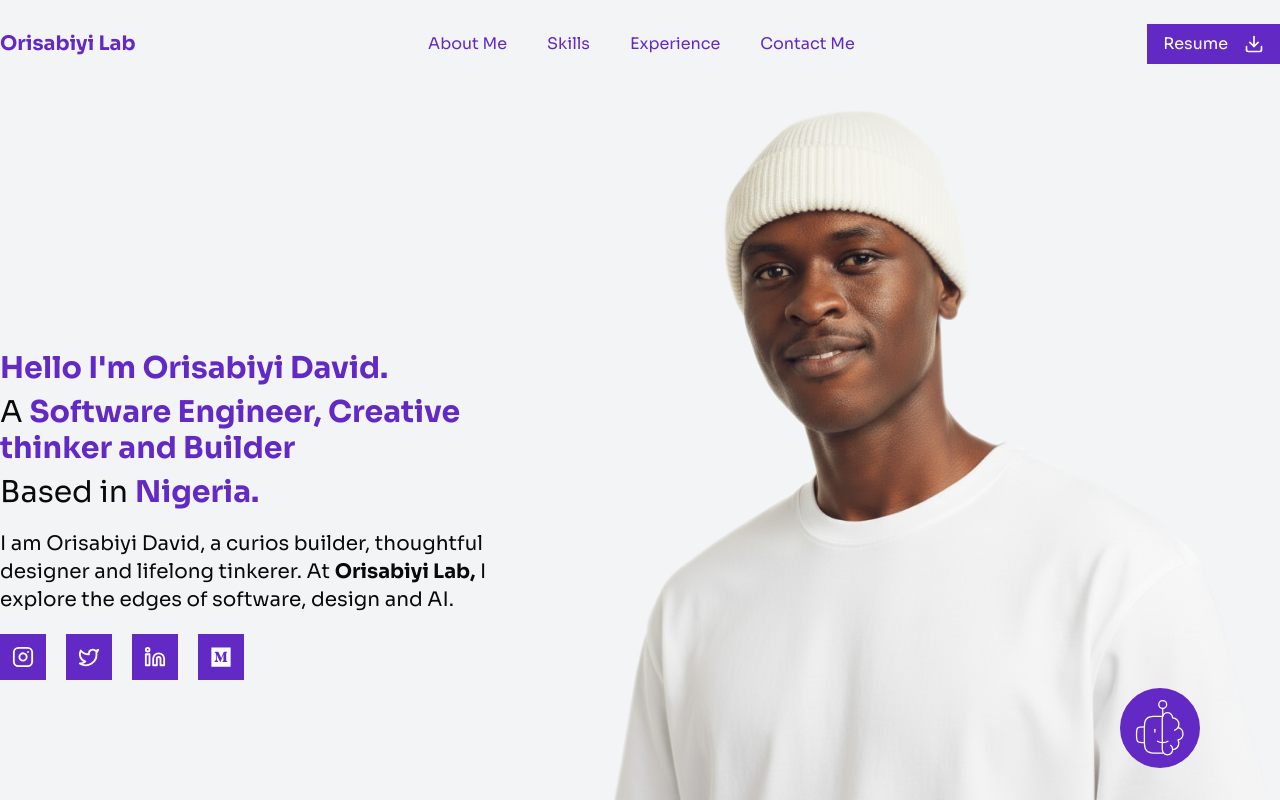
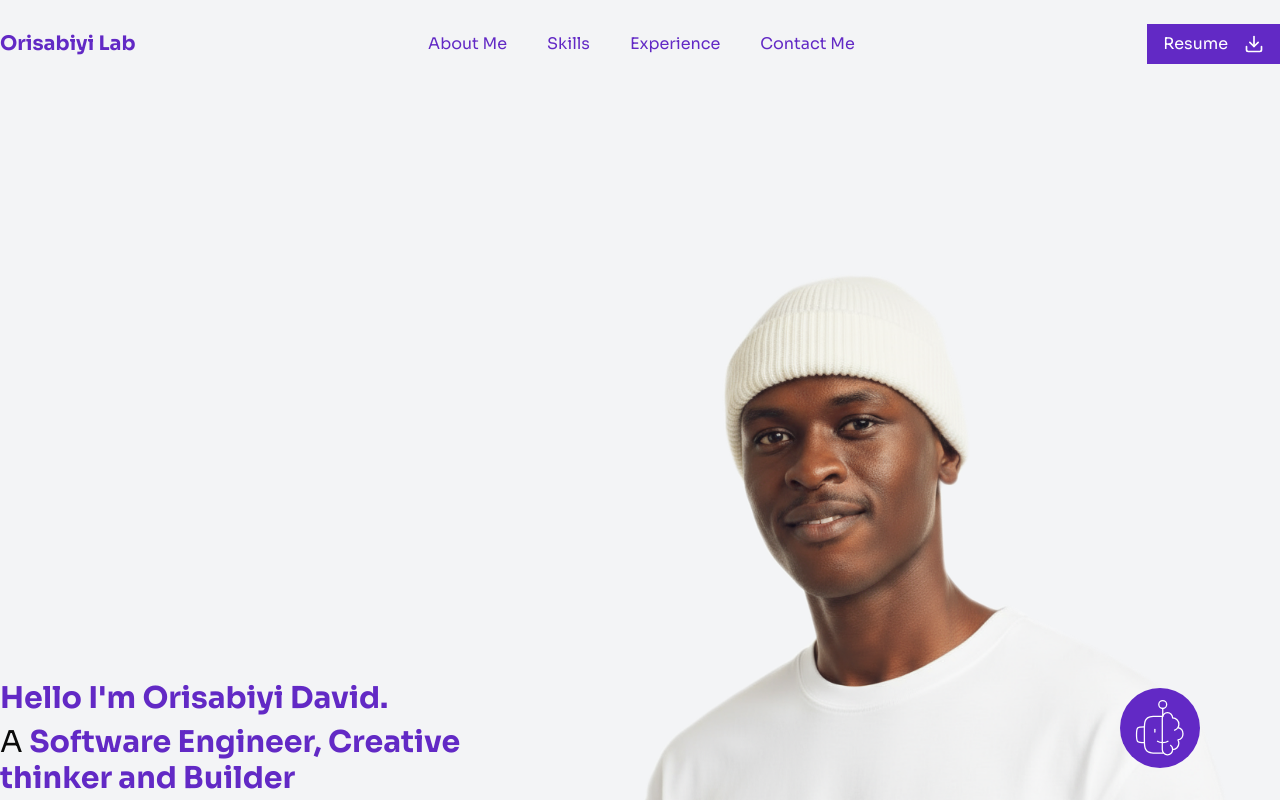
Before and after one commit to Orisabiyi/orisabiyi-lab, a Next.js app: page / in a window 1280 px wide. Shown: the top 800 px of the page. Built offline with nearby package versions, Linux system fonts and the light colour scheme.

Commit message:
feat: update layout and styling in ExperienceSection and Header for improved responsiveness and visual consistency

```diff
--- a/components/exprience-section.tsx
+++ b/components/exprience-section.tsx
@@ -54,11 +54,11 @@ export default function ExperienceSection() {
     <section
       id="experience"
       className="py-5 md:py-32 w-full font-sora bg-gradient-to-b from-[var(--secondary)] via-[var(--primary-1)] to-[var(--secondary)]">
-      <div className="2xl:container mx-auto w-full flex items-start justify-center gap-20 relative">
+      <div className="2xl:container mx-auto w-full flex flex-col md:flex-row items-start justify-center gap-20 relative">
         <h2 className="text-4xl text-white sticky top-10">
           My <span className="font-bold">Experience</span>
         </h2>
-        <ul className="flex flex-col gap-6 p-6 md:p-0 relative w-1/2">
+        <ul className="flex flex-col gap-6 p-6 md:p-0 relative md:w-1/2">
           {experienceData.map(
             ({ role, company, duration, description }, index) => (
               <li
--- a/components/header.tsx
+++ b/components/header.tsx
@@ -6,7 +6,7 @@ const Socials = dynamic(() => import("./socials"));
 
 export default function Header() {
   return (
-    <header className="flex flex-col md:flex-row md:h-[90vh] 2xl:h-[80vh] pt-20 pb-5 md:py-32 container mx-auto font-sora">
+    <header className="flex flex-col md:flex-row md:min-h-[80vh] pt-20 pb-5 md:py-32 container mx-auto font-sora">
       <div className="md:w-[38%] self-end flex flex-col items-start gap-3 md:gap-5 order-1 md:order-0">
         <h2 className="text-2xl md:text-3xl 2xl:text-4xl flex flex-col gap-1 md:gap-2 2xl:gap-4 w-full">
           <span className="font-semibold text-primary">
@@ -36,14 +36,12 @@ export default function Header() {
       <figure className="w-full h-auto md:flex-1 flex items-center justify-center">
         <Image
           src="/images/davd-hero.png"
-          // src="/images/hero-icon-banner.svg"
           alt="Orisabiyi Lab"
           width={600}
           height={600}
           loading="eager"
           preload={true}
           fetchPriority="high"
-          // priority={true}
           className="w-full h-auto block object-cover"
         />
       </figure>
```
